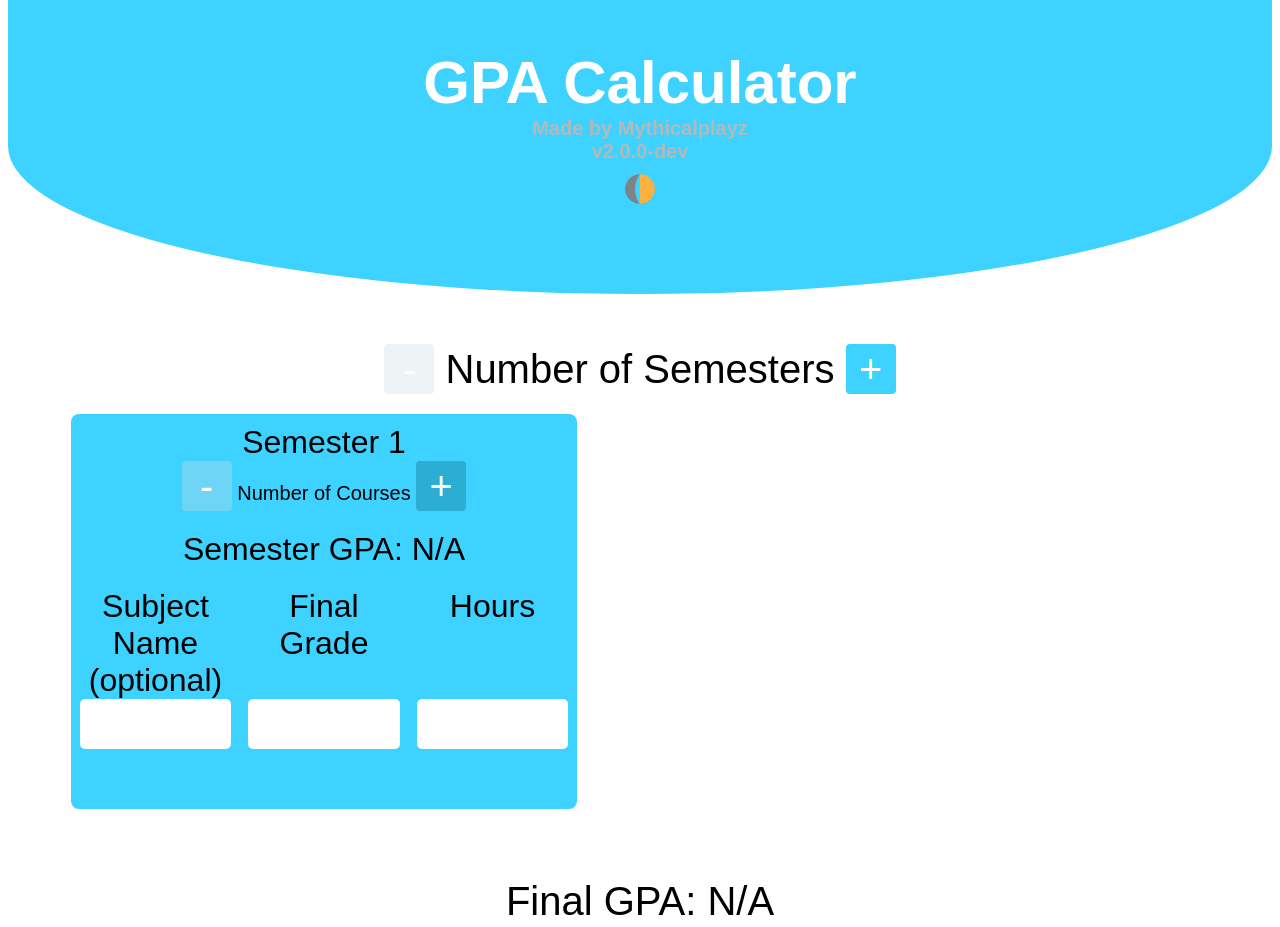
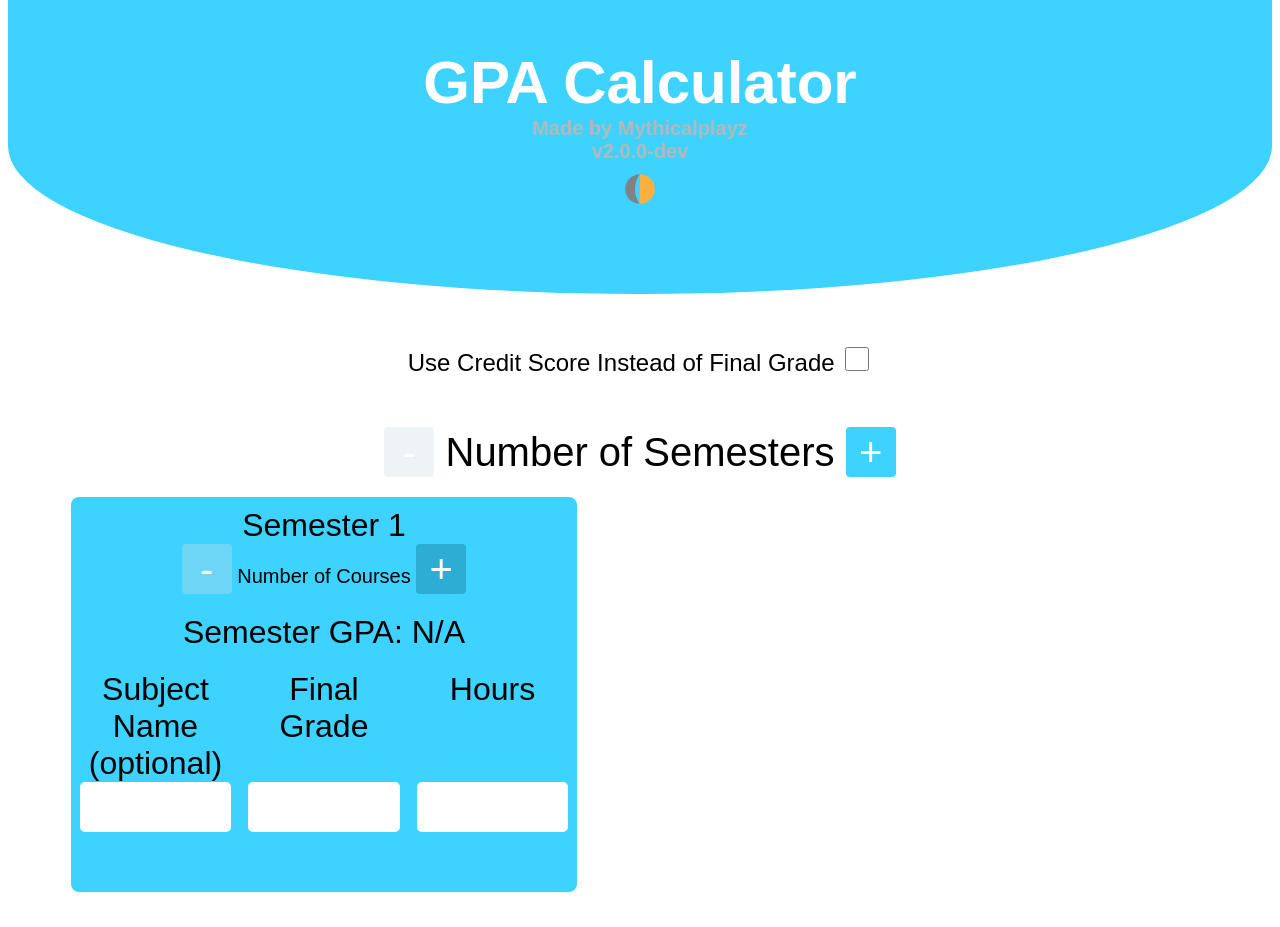
Before and after one commit to MythicalPlayz/GPA-Calculator, a plain HTML site: page index.html in a window 1280 px wide. Shown: the top 927 px of the page. Drawn offline with Linux system fonts and the light colour scheme.

Commit message:
option to use Credit Score

```diff
--- a/index.html
+++ b/index.html
@@ -15,7 +15,9 @@
         </div>
         <div class="main-container">
             <div class="options">
-                <div class=""></div>
+                <div class="option2">Use Credit Score Instead of Final Grade
+                    <input type="checkbox" class="cscheck" onclick="cscheckevent()" id="cscheck">
+                </div>
             </div>
             <div class="scount">
                 <button class="lowerbutton">-</button>
--- a/main.js
+++ b/main.js
@@ -18,6 +18,8 @@ function finalGradeToCredit(num){
    return 0
 }
 
+var cscheck = document.getElementById("cscheck")
+
 function calculateGPA(){
     var terms = document.getElementsByClassName("terms")
     var gpas = []
@@ -26,14 +28,18 @@ function calculateGPA(){
     var tcredit = 0
     var thour = 0
     for (j = 0; j < main.length;j++){
-    var grade = main[j].getElementsByClassName("grade")[0].value
+    var grade, credit
+    grade = main[j].getElementsByClassName("grade")[0].value
     var hour = main[j].getElementsByClassName("hour")[0].value
     if (grade === "" || hour === ""){
         alert("Missing Info was found!")
         return -1
     }
     grade = Math.abs(grade)
-    var credit = finalGradeToCredit(grade)
+    if (!cscheck.checked)
+    credit = finalGradeToCredit(grade)
+    else
+    credit = grade
     hour = Math.abs(hour)
     tcredit += credit * hour
     thour += hour
@@ -144,3 +150,18 @@ var toggle = document.getElementsByClassName("switch-theme")[0].onclick = functi
     }
     isLight = !isLight
 }
+
+function cscheckevent() {
+    if (cscheck.checked) {
+        var t = document.getElementsByClassName("sub-content")
+        for (x = 0; x < t.length;x++){
+            t[x].innerHTML = t[x].innerHTML.replace("Final Grade","Grade Credit")
+        }
+    }
+    else {
+        var t = document.getElementsByClassName("sub-content")
+        for (x = 0; x < t.length;x++){
+            t[x].innerHTML = t[x].innerHTML.replace("Grade Credit","Final Grade")
+        }
+    }
+}
--- a/styles.css
+++ b/styles.css
@@ -168,3 +168,18 @@ body {
         font-size: 24px;
     }
 }
+
+.options {
+    width: 100%;
+    text-align: center;
+    padding-bottom: 50px;
+}
+
+.option2 {
+    font-size: 24px;
+}
+
+.cscheck {
+    width: 24px;
+    height: 24px;
+}
```
